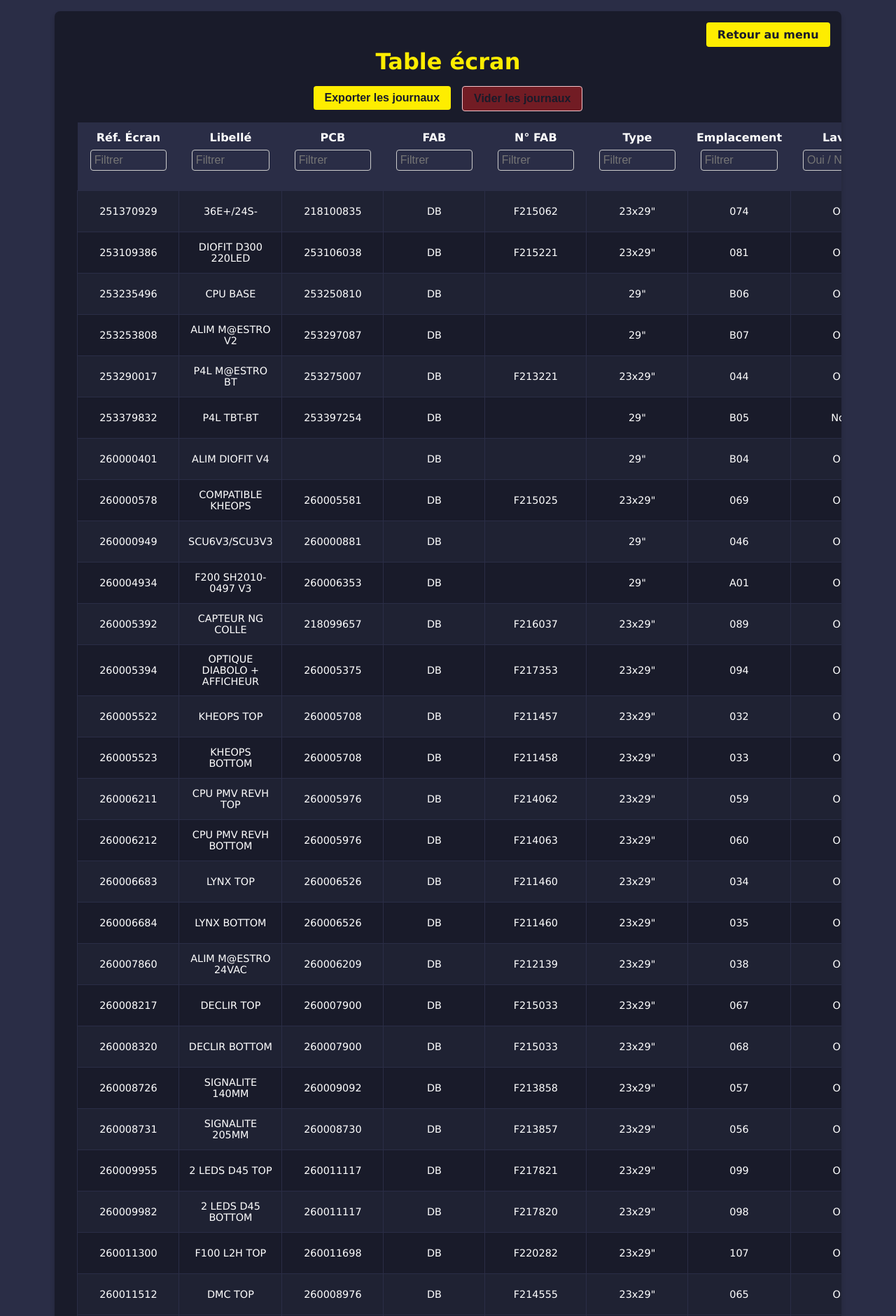
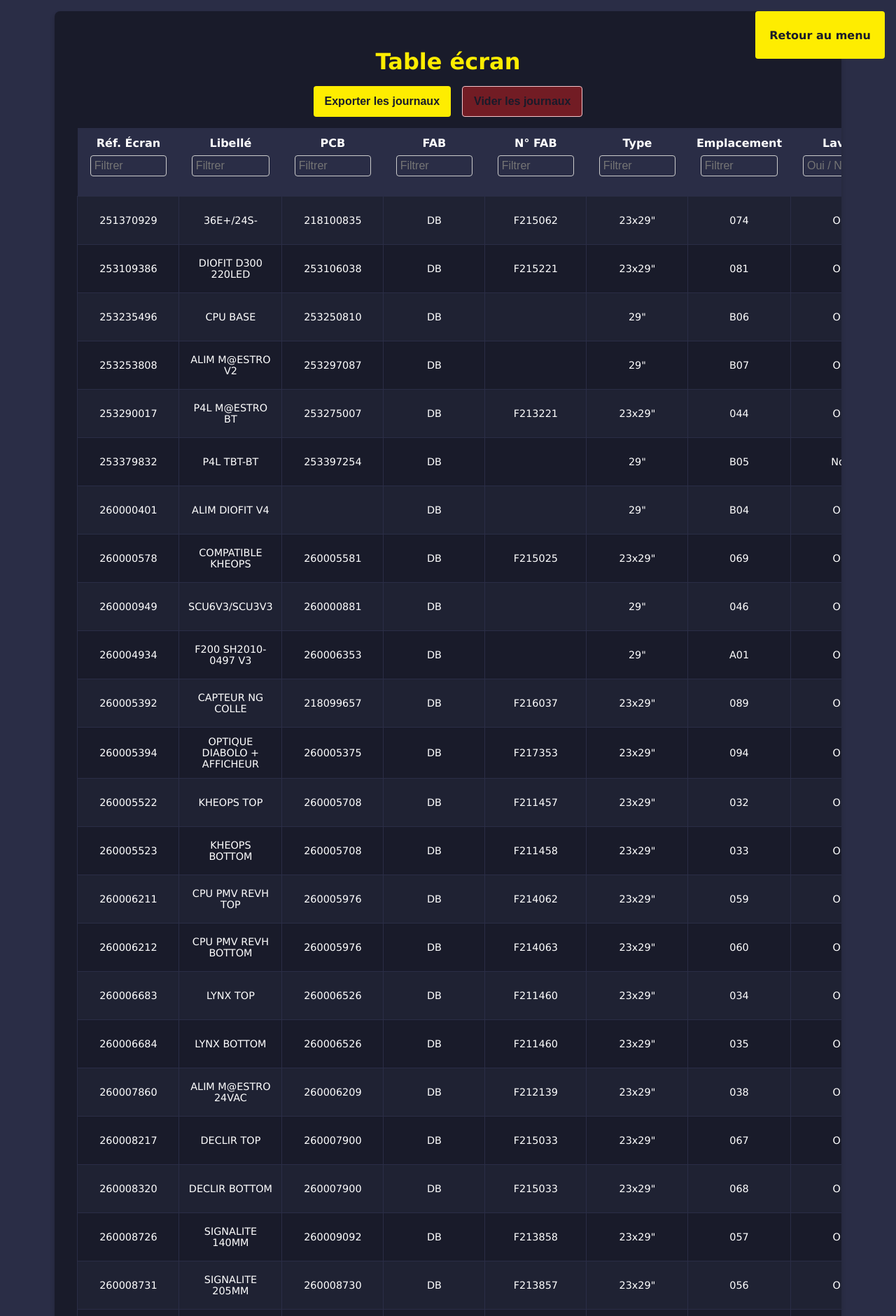
Before and after one commit to AmelienLS/RPI_LocalWebServer, a Flask app: page /ecran in a window 1280 px wide. Shown: the top 1881 px of the page at 70% size. Run offline with Flask 3, Linux system fonts and the light colour scheme; a user stored in the database is signed in; data comes from the database, SQL or seed files in the repository.

Commit message:
feat(ui): improve touch ergonomics for small touchscreens

```diff
--- a/Functions/ecranDrag.js
+++ b/Functions/ecranDrag.js
@@ -1,43 +1,35 @@
 document.addEventListener('DOMContentLoaded', function() {
-    // Sélectionne le conteneur et initialise les variables pour le suivi du glissement
+    // Sélectionne le conteneur du tableau
     const container = document.querySelector('.container');
+    if (!container) return;
+
+    let isDragging = false;
     let startX = 0, startY = 0;
-    let initialTranslateX = 0, initialTranslateY = 0;
+    let startScrollLeft = 0, startScrollTop = 0;
 
-    // Définit une valeur de transformation initiale pour éviter une translation indéfinie
-    container.style.transform = "translate(0px, 0px)";
+    // Enregistre la position de départ du doigt et la position de scroll actuelle
+    container.addEventListener('touchstart', function(event) {
+        if (event.touches.length === 1) {
+            isDragging = true;
+            const touch = event.touches[0];
+            startX = touch.clientX;
+            startY = touch.clientY;
+            startScrollLeft = container.scrollLeft;
+            startScrollTop = container.scrollTop;
+        }
+    }, { passive: true });
 
-    // Ajoute un écouteur d'événements pour détecter le début du toucher avec deux doigts
-    container.addEventListener('touchstart', function(event) {
-        if (event.touches.length === 2) {
-            event.preventDefault(); // Empêche le comportement par défaut pour pouvoir gérer le geste personnalisé
-            // Calcule la position centrale initiale en prenant la moyenne des coordonnées des deux doigts
-            const touch1 = event.touches[0];
-            const touch2 = event.touches[1];
-            startX = (touch1.pageX + touch2.pageX) / 2;
-            startY = (touch1.pageY + touch2.pageY) / 2;
-            // Récupère la transformation actuelle pour déterminer la translation de départ
-            const style = window.getComputedStyle(container);
-            const matrix = new DOMMatrixReadOnly(style.transform);
-            initialTranslateX = matrix.m41;
-            initialTranslateY = matrix.m42;
-        }
-    }, {passive: false});
+    // Fait défiler le conteneur en fonction du déplacement du doigt
+    container.addEventListener('touchmove', function(event) {
+        if (!isDragging || event.touches.length !== 1) return;
+        event.preventDefault(); // Empêche le scroll natif du navigateur pour contrôler le défilement
+        const touch = event.touches[0];
+        container.scrollLeft = startScrollLeft - (touch.clientX - startX);
+        container.scrollTop = startScrollTop - (touch.clientY - startY);
+    }, { passive: false });
 
-    // Ajoute un écouteur d'événements pour le mouvement de toucher avec deux doigts
-    container.addEventListener('touchmove', function(event) {
-        if (event.touches.length === 2) {
-            event.preventDefault(); // Empêche le défilement par défaut
-            // Récupère la position actuelle moyenne des deux doigts
-            const touch1 = event.touches[0];
-            const touch2 = event.touches[1];
-            const currentX = (touch1.pageX + touch2.pageX) / 2;
-            const currentY = (touch1.pageY + touch2.pageY) / 2;
-            // Calcule la différence par rapport à la position de départ pour animer le déplacement
-            const deltaX = currentX - startX;
-            const deltaY = currentY - startY;
-            // Met à jour la transformation CSS pour déplacer le conteneur en fonction du glissement
-            container.style.transform = `translate(${initialTranslateX + deltaX}px, ${initialTranslateY + deltaY}px)`;
-        }
-    }, {passive: false});
+    // Réinitialise l'état du glissement à la fin du toucher
+    container.addEventListener('touchend', function() {
+        isDragging = false;
+    }, { passive: true });
 });
--- a/Styles/common.css
+++ b/Styles/common.css
@@ -72,7 +72,7 @@ input, select {
 /* --- Boutons --- */
 button {
     width: 100%;
-    padding: 0.7rem;
+    padding: 0.85rem 1rem;
     background-color: #feed00;
     color: #191B2A;
     border: none;
@@ -80,6 +80,7 @@ button {
     cursor: pointer;
     font-size: 1rem;
     font-weight: bold;
+    min-height: 44px;
 }
 
 button:hover {
@@ -88,8 +89,11 @@ button:hover {
 
 /* --- Liens de navigation (Retour, etc.) --- */
 .admin-link, .user-link, .retour, .retour-menu {
-    display: block;
-    padding: 0.5rem 1rem;
+    display: inline-flex;
+    align-items: center;
+    justify-content: center;
+    padding: 0.75rem 1.25rem;
+    min-height: 44px;
     background-color: #feed00;
     color: #191B2A;
     text-decoration: none;
--- a/Styles/ecran.css
+++ b/Styles/ecran.css
@@ -25,7 +25,6 @@ table {
     text-align: left;
     -webkit-user-select: none;
     user-select: none;
-    touch-action: pan-y;
 }
 
 thead th {
@@ -66,12 +65,13 @@ td, th {
 
 button {
     width: auto;
-    padding: 0.5rem 1rem;
+    padding: 0.6rem 1rem;
+    min-height: 44px;
 }
 
 button.prendre {
     font-size: 0.9rem;
-    padding: 0.4rem 0.8rem;
+    padding: 0.6rem 1rem;
     border: 1px solid #FFC800;
 }
 
--- a/Styles/login.css
+++ b/Styles/login.css
@@ -11,11 +11,12 @@ body {
     border-radius: 8px;
     box-shadow: 0 4px 6px rgba(0, 0, 0, 0.1);
     text-align: center;
-    width: 300px;
+    width: 90%;
+    max-width: 360px;
 }
 
 button {
-    padding: 10px;
+    padding: 14px;
     margin-bottom: 10px;
 }
 
--- a/Styles/prendre.css
+++ b/Styles/prendre.css
@@ -19,7 +19,8 @@ body {
     padding: 2rem;
     border-radius: 8px;
     box-shadow: 0 4px 6px rgba(0, 0, 0, 0.1);
-    width: 400px;
+    width: 90%;
+    max-width: 400px;
 }
 
 .form-container {
--- a/Styles/ranger.css
+++ b/Styles/ranger.css
@@ -14,7 +14,8 @@ body {
 /* --- Styles spécifiques à la page "ranger" --- */
 
 .container {
-    width: 400px;
+    width: 90%;
+    max-width: 400px;
 }
 
 .radio-group {
--- a/Templates/prendre.html
+++ b/Templates/prendre.html
@@ -17,7 +17,7 @@
 
         <form method="POST">
             <div class="form-container">
-                <input type="text" name="ref_ecran" placeholder="Ref écran" required autofocus>
+                <input type="text" name="ref_ecran" placeholder="Ref écran" required>
                 <button type="submit">Prendre</button>
             </div>
         </form>
--- a/Templates/supprimer.html
+++ b/Templates/supprimer.html
@@ -1,5 +1,5 @@
 <!DOCTYPE html>
-<html lang="en">
+<html lang="fr">
 <head>
     <meta charset="UTF-8">
     <meta name="viewport" content="width=device-width, initial-scale=1.0">
```
Also changed, not shown: Styles/ajouterU.css (+10 -1 lines), Styles/supprimer.css (+7 -2 lines), Templates/modifier.html (+4 -4 lines), CHANGELOG.md.
